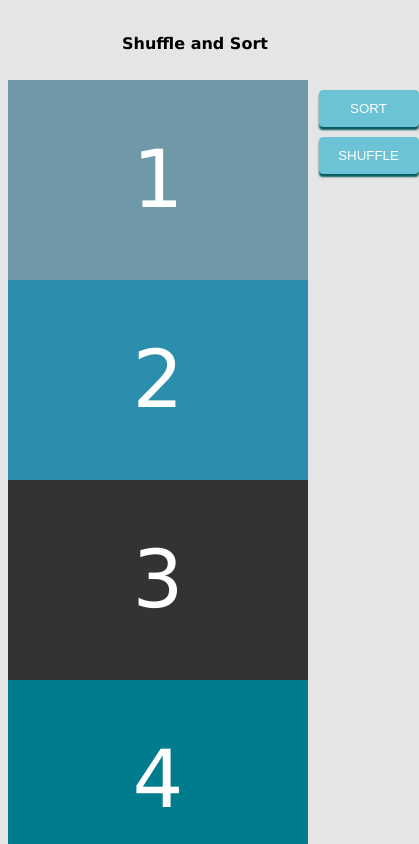
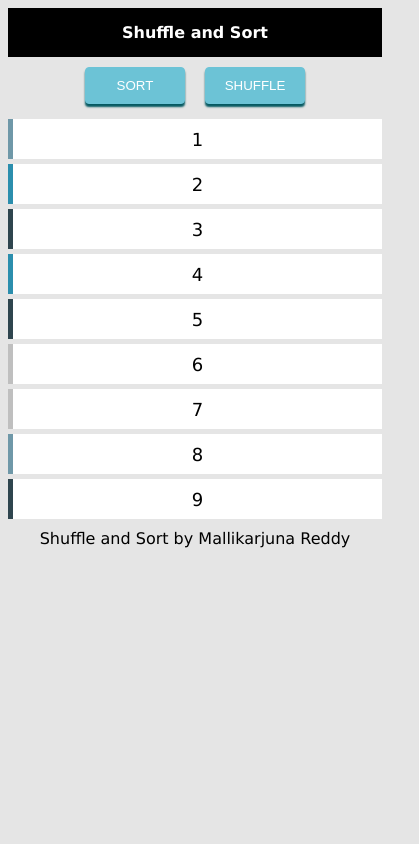
Before and after one commit to mreddy04/responsive-tiles, a plain HTML site: page index.html in a window 390 px wide. Shown: the top 844 px of the page, 419 px wide, since content can reach past the window. Drawn offline with Linux system fonts and the light colour scheme.

Commit message:
Updated color coding

```diff
--- /dev/null
+++ b/Untitled-1.css
@@ -0,0 +1,175 @@
+* {
+    box-sizing: border-box;
+}
+body {
+    font-family:Verdana;
+    background-color:#e5e5e5;
+}
+header {
+    padding:5px;
+    text-align:center;
+}
+
+.page-area {
+    background-color: #FFFFFF;
+    max-width: 100%;
+    overflow: hidden;
+}
+
+#main-content {
+    background-color: #EFEFEF;
+    width: 960px;
+    margin: 0 auto;
+    border-top: 4px solid #bfbfbf;
+}
+.cards-section {
+    float: left;
+    width: 75%;
+    text-align: center;
+    display: grid;
+    grid-template-columns: repeat(auto-fill, minmax(240px, 1fr));
+    grid-gap: 0px;
+    /* flex: 0 0 75%;
+    max-width: 75%;
+    display: flex;
+    flex-wrap: wrap;
+    justify-content: center; */
+}
+.button-section {
+    float: right;
+    width: 25%;
+    padding: 0 20px;
+}
+.cards-section .cards {
+    height: 200px;
+    width: 100%;
+    object-fit: cover;
+}
+.cards-section .cards .card-color {
+    height: 200px;
+    width: 100%;
+    display: flex;
+}
+.cards-section .cards .card-color .title-index {
+    color: white;
+    font-size: 80px;
+    margin: 0px;
+    margin: auto;
+}
+.cards.card-1 {
+    background: #6F98A8;
+}
+.cards.card-2 {
+    background: #2B8EAD;
+}
+.cards.card-3 {
+    background: #333333;
+}
+.cards.card-4 {
+    background: #007c8c;
+}
+.cards.card-5 {
+    background: #000000;
+}
+.cards.card-6 {
+    background: #BFBFBF;
+}
+.cards.card-7 {
+    background: #EFEFEF;
+}
+.cards.card-8 {
+    background: #72C3DC;
+}
+.cards.card-9 {
+    background: #2F454E;
+}
+
+
+footer {
+    clear: both;
+    padding:10px;
+    text-align:center;
+}
+button {
+    padding: 10px;
+    margin: 10px;
+    width: 100px;
+    background-color: #6cc3d6;
+    border: 1px solid #6cc3d6;
+    border-radius: 4px;
+    box-shadow: 0px 3px 2px 0px #055961;
+    color: #fff;
+    text-transform: uppercase;
+}
+.button-section button  {
+    display: block;
+}
+@media only screen and (max-width:470px) {
+    /* For mobile phones: */
+    .button-section,
+    .cards-section {
+        width: 100%;
+    }
+    .cards-section .cards {
+        height: 40px;
+        margin-top: 5px;
+    }
+    .cards-section .cards .card-color {
+        background-color: #ffffff;
+        height: 40px;
+        border-left: 5px solid #ff0000;
+    }
+
+    .cards-section .cards:nth-child(1) .card-color {
+        border-left: 5px solid #6F98A8;
+        background: #ffffff;
+    }
+
+    .cards-section .cards:nth-child(2) .card-color {
+        border-left: 5px solid #2B8EAD;
+        background: #ffffff;
+    }
+
+    .cards-section .cards:nth-child(3) .card-color {
+        border-left: 5px solid #333333;
+        background: #ffffff;
+    }
+
+    .cards-section .cards:nth-child(4) .card-color {
+        border-left: 5px solid #007c8c;
+        background: #ffffff;
+    }
+
+    .cards-section .cards:nth-child(5) .card-color {
+        border-left: 5px solid #000000;
+        background: #ffffff;
+    }
+
+    .cards-section .cards:nth-child(6) .card-color {
+        border-left: 5px solid #BFBFBF;
+        background: #ffffff;
+    }
+
+    .cards-section .cards:nth-child(7) .card-color {
+        border-left: 5px solid #EFEFEF;
+        background: #ffffff;
+    }
+
+    .cards-section .cards:nth-child(8) .card-color {
+        border-left: 5px solid #72C3DC;
+        background: #ffffff;
+    }
+
+    .cards-section .cards:nth-child(9) .card-color {
+        border-left: 5px solid #2F454E;
+        background: #ffffff;
+    }
+    .cards-section .cards .card-color .title-index {
+        color: black;
+        font-size: 18px;
+    }
+    .button-section {
+        display: flex;
+        justify-content: center;
+    }
+}
--- a/index.html
+++ b/index.html
@@ -10,6 +10,7 @@
 </head>
 
 <body>
+    <div class="page-area">
     <header>
         <h4 class="heading">Shuffle and Sort</h4>
     </header>
@@ -24,5 +25,6 @@
     <footer>
         Shuffle and Sort by Mallikarjuna Reddy
     </footer>
+    </div>
 </body>
 </html>
--- a/main.css
+++ b/main.css
@@ -8,6 +8,14 @@ body {
 header {
     padding:5px;
     text-align:center;
+    border-bottom: 4px solid #bfbfbf;
+}
+header h4 {
+    margin: 10px 0;
+}
+#main-content {
+    background-color: #EFEFEF;
+    margin: 0 auto;
 }
 
 .cards-section {
@@ -15,7 +23,7 @@ header {
     width: 75%;
     text-align: center;
     display: grid;
-    grid-template-columns: repeat(auto-fill, minmax(300px, 1fr));
+    grid-template-columns: 1fr 1fr 1fr;
     grid-gap: 0px;
 }
 .button-section {
@@ -40,32 +48,25 @@ header {
     margin: auto;
 }
 
-.cards-section .cards:nth-child(1) .card-color {
-    background: #6F98A8;
+.cards.card_1,
+.cards.card_8 {
+    background-color: #6f98a8;
 }
-.cards-section .cards:nth-child(2) .card-color {
-    background: #2B8EAD;
+
+.cards.card_2,
+.cards.card_4 {
+    background-color: #2b8ead;
 }
-.cards-section .cards:nth-child(3) .card-color {
-    background: #333333;
+
+.cards.card_3,
+.cards.card_5,
+.cards.card_9 {
+    background-color: #2f454e;
 }
-.cards-section .cards:nth-child(4) .card-color {
-    background: #007c8c;
-}
-.cards-section .cards:nth-child(5) .card-color {
-    background: #000000;
-}
-.cards-section .cards:nth-child(6) .card-color {
-    background: #BFBFBF;
-}
-.cards-section .cards:nth-child(7) .card-color {
-    background: #EFEFEF;
-}
-.cards-section .cards:nth-child(8) .card-color {
-    background: #72C3DC;
-}
-.cards-section .cards:nth-child(9) .card-color {
-    background: #2F454E;
+
+.cards.card_6,
+.cards.card_7 {
+    background-color: #bfbfbf;
 }
 
 footer {
@@ -87,11 +88,17 @@ button {
 .button-section button  {
     display: block;
 }
-@media only screen and (max-width:375px) {
+@media only screen and (max-width:470px) {
     /* For mobile phones: */
+    header {
+        background-color: #000000;
+        color: #ffffff;
+        border-bottom: none;
+    }
     .button-section,
     .cards-section {
         width: 100%;
+        grid-template-columns: repeat(auto-fill, minmax(240px, 1fr));
     }
     .cards-section .cards {
         height: 40px;
@@ -100,53 +107,29 @@ button {
     .cards-section .cards .card-color {
         background-color: #ffffff;
         height: 40px;
-        border-left: 5px solid #ff0000;
     }
 
-    .cards-section .cards:nth-child(1) .card-color {
-        border-left: 5px solid #6F98A8;
-        background: #ffffff;
+    .cards-section .cards.card_1,
+    .cards-section .cards.card_8 {
+        border-left: 5px solid #6f98a8;
     }
 
-    .cards-section .cards:nth-child(2) .card-color {
-        border-left: 5px solid #2B8EAD;
-        background: #ffffff;
+    .cards-section .cards.card_2,
+    .cards-section .cards.card_4 {
+        border-left: 5px solid #2b8ead;
     }
 
-    .cards-section .cards:nth-child(3) .card-color {
-        border-left: 5px solid #333333;
-        background: #ffffff;
+    .cards-section .cards.card_3,
+    .cards-section .cards.card_5,
+    .cards-section .cards.card_9 {
+        border-left: 5px solid #2f454e;
     }
 
-    .cards-section .cards:nth-child(4) .card-color {
-        border-left: 5px solid #007c8c;
-        background: #ffffff;
+    .cards-section .cards.card_6,
+    .cards-section .cards.card_7 {
+        border-left: 5px solid #bfbfbf;
     }
 
-    .cards-section .cards:nth-child(5) .card-color {
-        border-left: 5px solid #000000;
-        background: #ffffff;
-    }
-
-    .cards-section .cards:nth-child(6) .card-color {
-        border-left: 5px solid #BFBFBF;
-        background: #ffffff;
-    }
-
-    .cards-section .cards:nth-child(7) .card-color {
-        border-left: 5px solid #EFEFEF;
-        background: #ffffff;
-    }
-
-    .cards-section .cards:nth-child(8) .card-color {
-        border-left: 5px solid #72C3DC;
-        background: #ffffff;
-    }
-
-    .cards-section .cards:nth-child(9) .card-color {
-        border-left: 5px solid #2F454E;
-        background: #ffffff;
-    }
     .cards-section .cards .card-color .title-index {
         color: black;
         font-size: 18px;
--- a/main.js
+++ b/main.js
@@ -35,6 +35,7 @@ function appendElements(isRandom) {
     items.forEach((index) => {
         let cards = document.createElement("div");
         cards.classList.add("cards");
+        cards.classList.add("card_"+index);
         let cardsColor = document.createElement("div");
         cardsColor.classList.add("card-color");
         let number = document.createElement("p");
```
